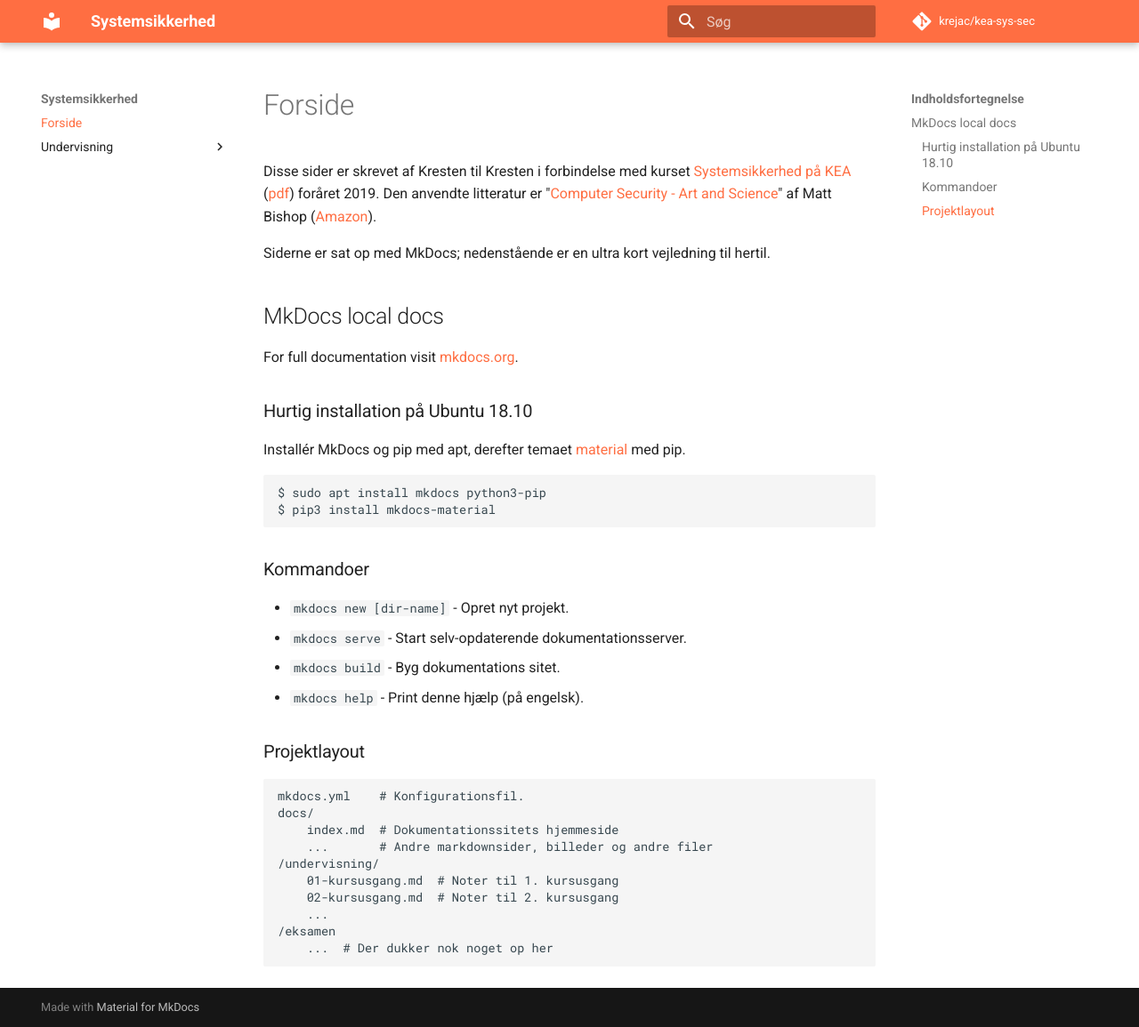
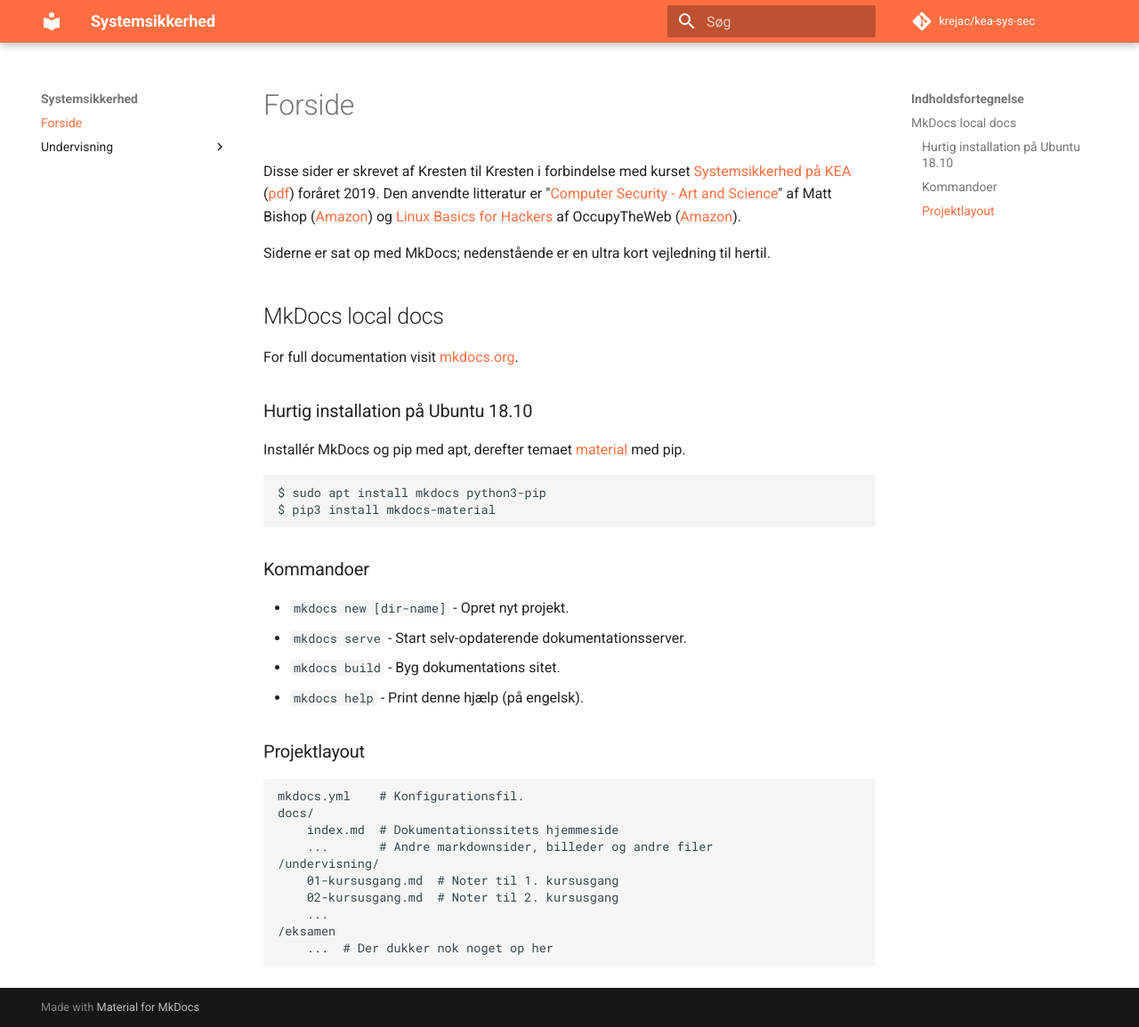
Before and after one commit to krejac/kea-sys-sec, an MkDocs documentation site: the page built from docs/index.md, in a window 1280 px wide and 1155 px high. Shown: the whole window at 89% size. Built offline with MkDocs 1.6.1 and Material for MkDocs 9.7.7, drawn with Linux system fonts in a browser that asks for light colours; comment, search, counter and statistics services are not loaded.

Commit message:
Updated w/ extra book

```diff
--- a/docs/index.md
+++ b/docs/index.md
@@ -1,6 +1,6 @@
 # Forside
 
-Disse sider er skrevet af Kresten til Kresten i forbindelse med kurset [Systemsikkerhed på KEA](https://kompetence.kea.dk/kurser-fag/systemsikkerhed) ([pdf](../assets/docs/KEA-brochure.pdf)) foråret 2019. Den anvendte litteratur er "[Computer Security - Art and Science](http://nob.cs.ucdavis.edu/book/book-aands2/index.html)" af Matt Bishop ([Amazon](https://www.amazon.co.uk/Computer-Security-Science-Matt-Bishop/dp/0321712331/)).
+Disse sider er skrevet af Kresten til Kresten i forbindelse med kurset [Systemsikkerhed på KEA](https://kompetence.kea.dk/kurser-fag/systemsikkerhed) ([pdf](../assets/docs/KEA-brochure.pdf)) foråret 2019. Den anvendte litteratur er "[Computer Security - Art and Science](http://nob.cs.ucdavis.edu/book/book-aands2/index.html)" af Matt Bishop ([Amazon](https://www.amazon.co.uk/Computer-Security-Science-Matt-Bishop/dp/0321712331/)) og [Linux Basics for Hackers](https://www.hackers-arise.com/linux-fundamentals) af OccupyTheWeb ([Amazon](https://www.amazon.de/gp/product/1593278551/ref=ppx_yo_dt_b_asin_title_o00_s00?ie=UTF8&psc=1)).
 
 Siderne er sat op med MkDocs; nedenstående er en ultra kort vejledning til hertil.
 
```
